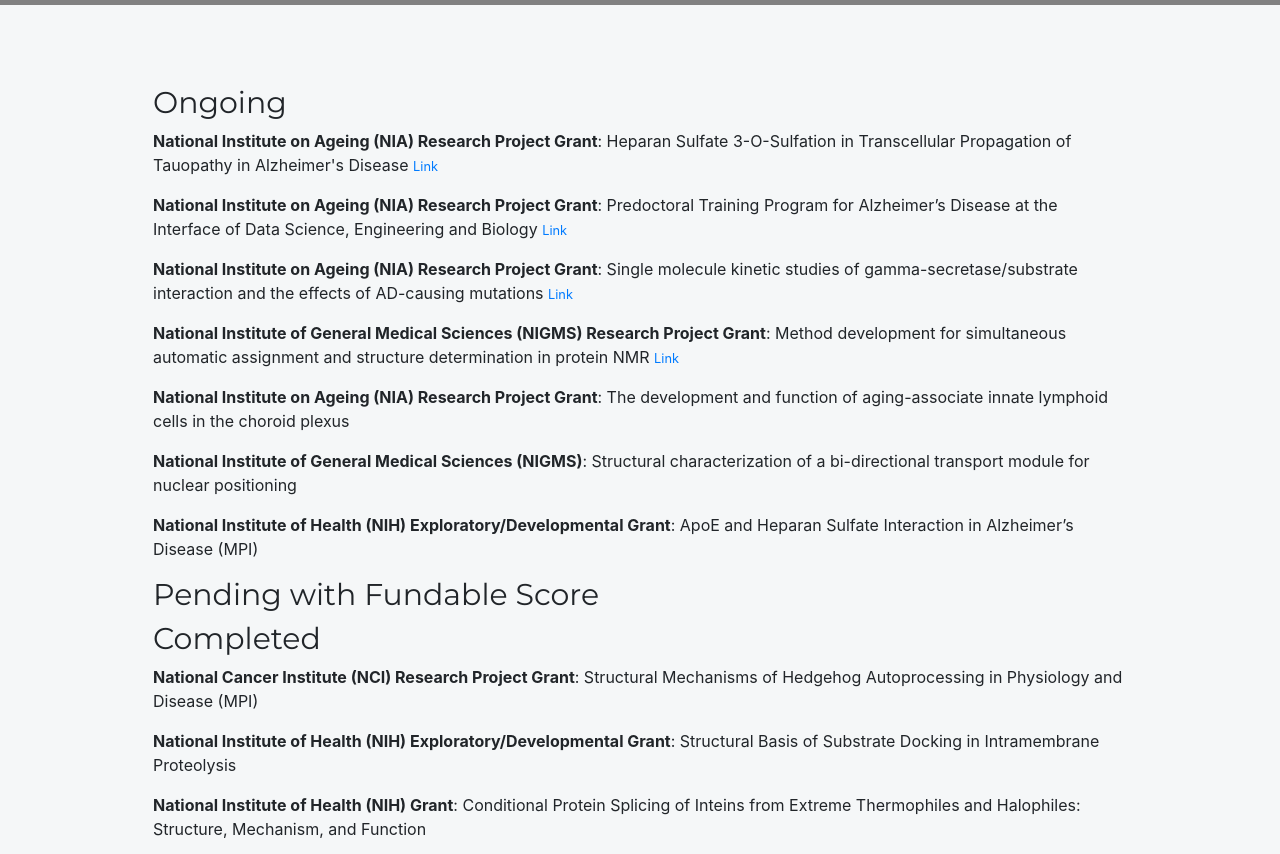
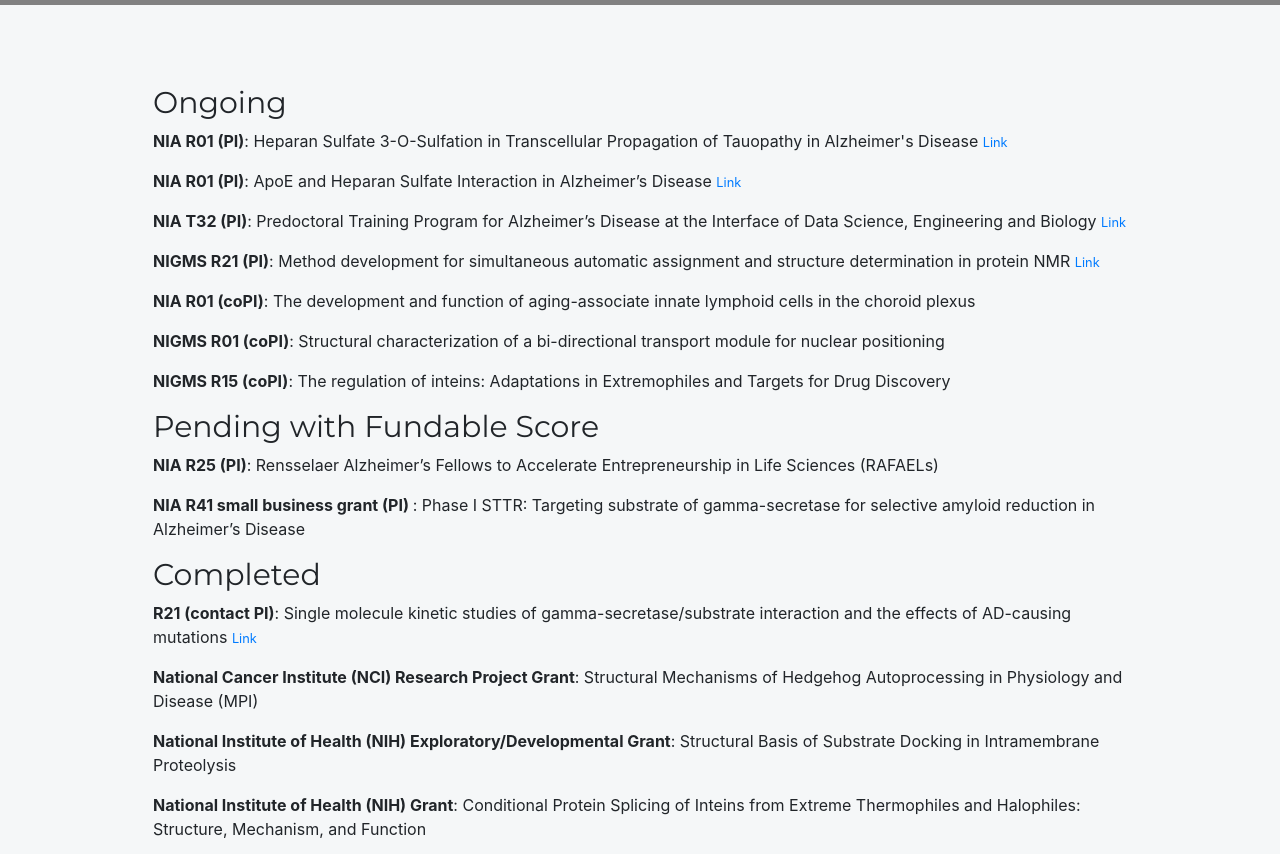
Before and after one commit to ChunyuWang5/DrWangWebsite, a plain HTML site: page funding.html in a window 1280 px wide. Shown: the part 625-1479 px from the top of the page. Drawn offline with nearby package versions, Linux system fonts and the light colour scheme; grey boxes are pictures that could not be loaded.

Commit message:
funding html change

```diff
--- a/funding.html
+++ b/funding.html
@@ -102,38 +102,54 @@
         <!-- Funding -->
         <div class="container" style="margin-top: 50px;">
             <h1 class="row-title">Ongoing</h1>
-            <p><b>National Institute on Ageing (NIA) Research Project Grant</b>: Heparan Sulfate 3-O-Sulfation in
+            <p><b>NIA R01 (PI)</b>: Heparan Sulfate 3-O-Sulfation in
                 Transcellular Propagation of Tauopathy in Alzheimer's Disease <a
                     href="https://reporter.nih.gov/search/08cskSFCY0C4AQ1OWe8gKw/project-details/10054740"
                     target="_blank" class="small">Link</a></p>
 
-            <p><b>National Institute on Ageing (NIA) Research Project Grant</b>: Predoctoral Training Program for
+            <p><b>NIA R01 (PI)</b>: ApoE and Heparan
+                        Sulfate Interaction in Alzheimer’s Disease
+                      <a  href="https://reporter.nih.gov/search/Wl4T9aWWbEyYdy1JG2MqJg/project-details/10884659"
+                        target="_blank" class="small">Link</a></p>
+
+            <p><b>NIA T32 (PI)</b>: Predoctoral Training Program for
                 Alzheimer’s Disease at the Interface of Data Science, Engineering and Biology <a
                     href="https://reporter.nih.gov/search/08cskSFCY0C4AQ1OWe8gKw/project-details/10628106"
                     target="_blank" class="small">Link</a></p>
 
-            <p><b>National Institute on Ageing (NIA) Research Project Grant</b>: Single molecule kinetic studies of
+
+            <p><b>NIGMS R21 (PI)</b>: Method development
+                for simultaneous automatic assignment and structure determination in protein NMR <a
+                    href="https://reporter.nih.gov/search/08cskSFCY0C4AQ1OWe8gKw/project-details/10700808"
+                    target="_blank" class="small">Link</a>
+
+            <p><b>NIA R01 (coPI)</b>: The development and function
+                of aging-associate innate lymphoid cells in the choroid plexus </p>
+
+            <p><b>NIGMS R01 (coPI)</b>: Structural characterization of
+                a bi-directional transport module for nuclear positioning</p>
+
+            <p><b>NIGMS R15 (coPI)</b>: The regulation of inteins:
+              Adaptations in Extremophiles and Targets for Drug Discovery</p>
+
+
+
+            <h1 class="row-title">Pending with Fundable Score</h1>
+
+            <p><b>NIA R25 (PI)</b>: Rensselaer Alzheimer’s Fellows
+              to Accelerate Entrepreneurship in Life Sciences (RAFAELs) </p>
+
+              <p><b>NIA R41 small business grant (PI)
+             </b>: Phase I STTR: Targeting substrate of gamma-secretase
+             for selective amyloid reduction in Alzheimer’s Disease </p>
+
+            <h1 class="row-title">Completed</h1>
+
+            <p><b>R21 (contact PI)</b>: Single molecule kinetic studies of
                 gamma-secretase/substrate interaction and the effects of AD-causing mutations <a
                     href="https://reporter.nih.gov/search/08cskSFCY0C4AQ1OWe8gKw/project-details/10323672"
                     target="_blank" class="small">Link</a>
 
-            <p><b>National Institute of General Medical Sciences (NIGMS) Research Project Grant</b>: Method development
-                for simultaneous automatic assignment and structure determination in protein NMR <a
-                    href="https://reporter.nih.gov/search/08cskSFCY0C4AQ1OWe8gKw/project-details/10700808"
-                    target="_blank" class="small">Link</a>
-
-            <p><b>National Institute on Ageing (NIA) Research Project Grant</b>: The development and function
-                of aging-associate innate lymphoid cells in the choroid plexus </p>
-
-            <p><b>National Institute of General Medical Sciences (NIGMS)</b>: Structural characterization of
-                a bi-directional transport module for nuclear positioning</p>
-
-                <p><b>National Institute of Health (NIH) Exploratory/Developmental Grant</b>: ApoE and Heparan
-                    Sulfate Interaction in Alzheimer’s Disease (MPI)</p>
-
-            <h1 class="row-title">Pending with Fundable Score</h1>
-
-            <h1 class="row-title">Completed</h1>
             <p><b>National Cancer Institute (NCI) Research Project Grant</b>: Structural Mechanisms of Hedgehog
                 Autoprocessing in Physiology and Disease (MPI)</p>
 
```
Also changed, not shown: 1 other file.
